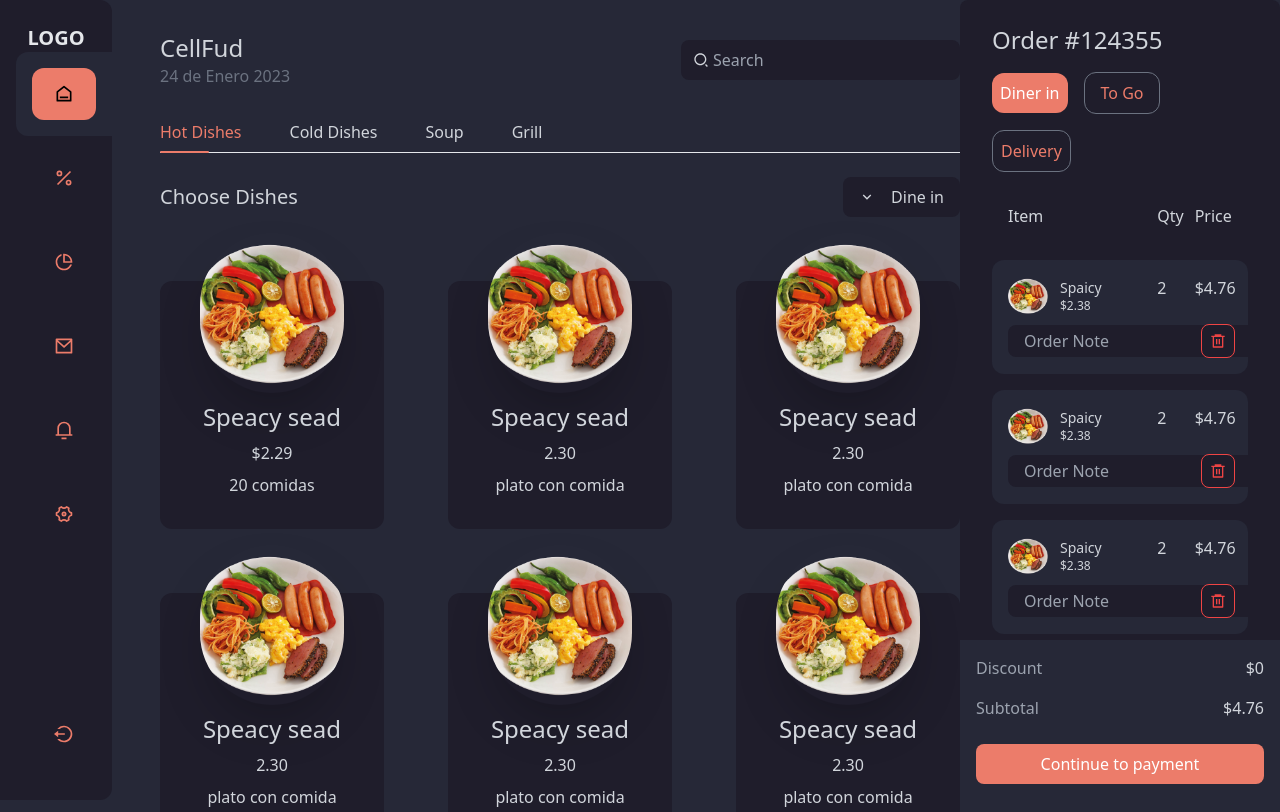
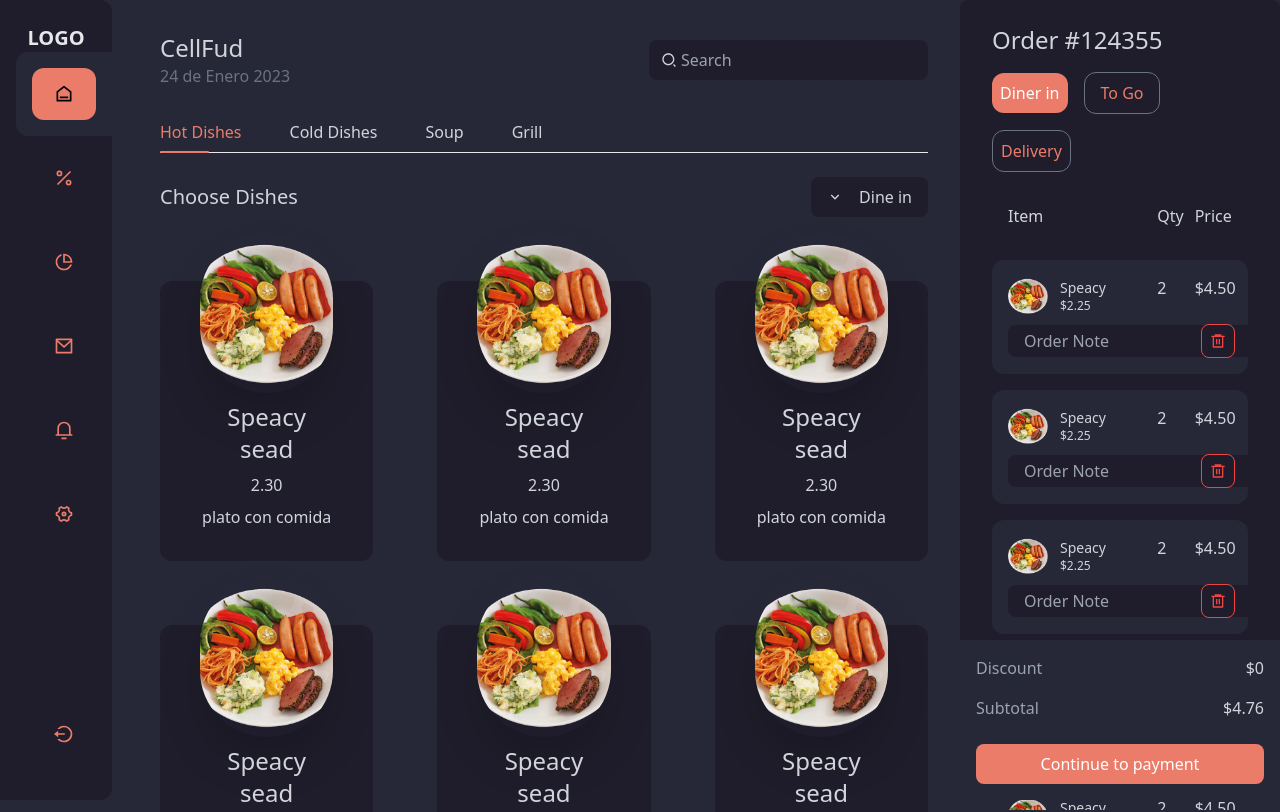
Before and after one commit to luismeneses07/plantilla_Pagina_Online, a React (Vite) app: page / in a window 1280 px wide. Shown: the top 812 px of the page. Built offline with nearby package versions, Linux system fonts and the light colour scheme.

Commit message:
finished template

```diff
--- a/src/App.jsx
+++ b/src/App.jsx
@@ -6,12 +6,11 @@ import {
   RiPieChartLine,
   RiUser3Line,
   RiCloseLine,
-  RiSearch2Line,
   RiArrowDownSLine,
-  RiDeleteBin6Line,
 } from "react-icons/ri";
+import Car from "./components/shared/Car";
+import Header from "./components/shared/Header";
 import Card from "./components/shared/Card";
-import Product from "./components/shared/Product";
 function App() {
   const [showMenu, setShowMenu] = useState(false);
   const [showOrden, setShowOrden] = useState(false);
@@ -32,6 +31,7 @@ function App() {
   return (
     <div className="bg-[#262837] w-full min-h-screen">
       <Sidebar showMenu={showMenu} />
+      <Car showOrden={showOrden} setShowOrden={setShowOrden} />
       {/*menu movil*/}
       <nav className="bg-[#1F1D2B] lg:hidden fixed w-full bottom-0 left-0 text-2xl text-gray-400 py-2 px-8 flex items-center justify-between rounded-tl-xl rounded-tr-xl">
         <button className=" p-2">
@@ -47,45 +47,9 @@ function App() {
           {showMenu ? <RiCloseLine /> : <RiMenu3Fill />}
         </button>
       </nav>
-      <main className="lg:pl-32 grid grid-cols-1 lg:grid-cols-8 pb-20">
-        <div className="lg:col-span-6 md:p-8 p-4">
-          <header className="">
-            {/* Title and search */}
-            <div className="flex flex-col md:flex-row md:justify-between md:items-center gap-4 mb-6">
-              <div>
-                <h1 className="text-2xl text-gray-300">CellFud</h1>
-                <p className="text-gray-500">24 de Enero 2023</p>
-              </div>
-              <form action="">
-                <div className="w-full relative">
-                  <RiSearch2Line className="absolute left-3 top-1/2 -translate-y-1/2 text-gray-300" />
-                  <input
-                    type="text"
-                    placeholder="Search"
-                    className="bg-[#1F1D2B] w-full py-2 pl-8 pr-4 rounded-lg text-gray-300 outline-none"
-                  />
-                </div>
-              </form>
-            </div>
-            {/* Tabs*/}
-            <nav className="text-gray-300 flex items-center justify-between md:justify-start md:gap-8 border-b mb-6">
-              <a
-                href=""
-                className="relative py-2 pr-4 before:w-1/2 before:h-[2px] before:absolute before:bg-[#ec7c6a] before:left-0 before:rounded-full before:-bottom-[1px] text-[#ec7c6a]"
-              >
-                Hot Dishes
-              </a>
-              <a href="" className="py-2 pr-4">
-                Cold Dishes
-              </a>
-              <a href="" className="py-2 pr-4">
-                Soup
-              </a>
-              <a href="" className="py-2">
-                Grill
-              </a>
-            </nav>
-          </header>
+      <main className="lg:pl-32 lg:pr-80  pb-20">
+        <div className="md:p-8 p-4">
+          <Header />
           {/* Title content */}
           <div className="flex items-center justify-between mb-16">
             <h2 className="text-xl text-gray-300">Choose Dishes</h2>
@@ -97,16 +61,11 @@ function App() {
           {/*content*/}
           <div className=" grid grid-cols-1 md:grid-cols-2 lg:grid-cols-3 gap-16">
             {/* Card */}
-            <div className="bg-[#1F1D2B] py-8 px-10 rounded-xl flex flex-col items-center gap-2 text-gray-300 text-center">
-              <img
-                src="comida.png"
-                alt="plato comida"
-                className="w-40 h-40 object-cover -mt-20 shadow-2xl rounded-full"
-              />
-              <p className="text-2xl">Speacy sead</p>
-              <span>$2.29</span>
-              <p>20 comidas</p>
-            </div>
+            <Card
+              img="comida.png"
+              price="2.30"
+              description="plato con comida"
+            />
             <Card
               img="comida.png"
               price="2.30"
@@ -134,62 +93,6 @@ function App() {
             />
           </div>
         </div>
-        <div
-          className={`lg:col-span-2 fixed right-0 top-0 bg-[#1F1D2B] w-full h-full lg:w-80 lg:right-0 transition-all rounded-lg ${
-            showOrden ? "right-0" : "-right-full"
-          }`}
-        >
-          {/*orders */}
-          <div className="relative pt-16 lg:pt-2 text-gray-300 p-8 h-full">
-            <RiCloseLine
-              onClick={toggleOrder}
-              className="lg:hidden absolute left-4 top-4 p-3 box-content text-gray-300 bg-[#262837] rounded-full text-xl"
-            />
-            <h1 className="text-2xl my-4">Order #124355</h1>
-            {/* pilss */}
-            <div className="flex flex-wrap items-center gap-4 mb-4 lg:gap-4">
-              <button className="bg-[#ec7c6a] text-white py-2 px-4 rounded-xl lg:px-2">
-                Diner in
-              </button>
-              <button className={classBtn}>To Go</button>
-              <button className="text-[#ec7c6a]  py-2 px-4 rounded-xl border border-gray-500 lg:px-2">
-                Delivery
-              </button>
-            </div>
-            {/* Car */}
-            <div>
-              <div className="grid grid-cols-6 mb-4 p-4">
-                <h5 className="col-span-4">Item</h5>
-                <h5>Qty</h5>
-                <h5>Price</h5>
-              </div>
-              {/* Products */}
-              <div className="h-[400px] overflow-y-scroll md:h-[700px] lg:h-[550px]">
-                {/* product */}
-                <Product/>
-                <Product/>
-                <Product/>
-                <Product/>
-              </div>
-            </div>
-            {/*sumit paymet*/}
-            <div className="bg-[#262837] absolute w-full bottom-0 left-0 p-4">
-              <div className="flex items-center justify-between mb-4">
-                <span className="text-gray-400">Discount</span>
-                <span>$0</span>
-              </div>
-              <div className="flex items-center justify-between mb-6">
-                <span className="text-gray-400">Subtotal</span>
-                <span>$4.76</span>
-              </div>
-              <div>
-                <button className="bg-[#ec7c6a] text-white w-full py-2 px-4 rounded-lg">
-                  Continue to payment
-                </button>
-              </div>
-            </div>
-          </div>
-        </div>
       </main>
     </div>
   );
--- /dev/null
+++ b/src/components/shared/Car.jsx
@@ -0,0 +1,72 @@
+import React from "react";
+import {
+  RiCloseLine,
+} from "react-icons/ri";
+import Product from "./Product";
+{/* Desing Car */}
+const Car = (props) => {
+  const { showOrden , setShowOrden } = props;
+  const classBtn =
+    "text-[#ec7c6a]  py-2 px-4 rounded-xl border border-gray-500";
+  return (
+    <div
+      className={`lg:col-span-2 fixed right-0 top-0 bg-[#1F1D2B] w-full h-full lg:w-80 lg:right-0 transition-all rounded-lg z-50 ${
+        showOrden ? "right-0" : "-right-full"
+      }`}
+    >
+      {/*orders */}
+      <div className="relative pt-16 lg:pt-2 text-gray-300 p-8 h-full">
+        <RiCloseLine
+          onClick={() => setShowOrden(false)}
+          className="lg:hidden absolute left-4 top-4 p-3 box-content text-gray-300 bg-[#262837] rounded-full text-xl"
+        />
+        <h1 className="text-2xl my-4">Order #124355</h1>
+        {/* pilss */}
+        <div className="flex flex-wrap items-center gap-4 mb-4 lg:gap-4">
+          <button className="bg-[#ec7c6a] text-white py-2 px-4 rounded-xl lg:px-2">
+            Diner in
+          </button>
+          <button className={classBtn}>To Go</button>
+          <button className="text-[#ec7c6a]  py-2 px-4 rounded-xl border border-gray-500 lg:px-2">
+            Delivery
+          </button>
+        </div>
+        {/* Car */}
+        <div>
+          <div className="grid grid-cols-6 mb-4 p-4">
+            <h5 className="col-span-4">Item</h5>
+            <h5>Qty</h5>
+            <h5>Price</h5>
+          </div>
+          {/* Products */}
+          <div className="h-[400px] overflow-y-scroll scrollbar md:h-[700px] lg:h-[550px]">
+            {/* product */}
+            <Product eat="Speacy" price="$2.25" inventory="2" total="$4.50"/>
+            <Product eat="Speacy" price="$2.25" inventory="2" total="$4.50"/>
+            <Product eat="Speacy" price="$2.25" inventory="2" total="$4.50"/>
+            <Product eat="Speacy" price="$2.25" inventory="2" total="$4.50"/>
+            <Product eat="Speacy" price="$2.25" inventory="2" total="$4.50"/>
+          </div>
+        </div>
+        {/*sumit paymet*/}
+        <div className="bg-[#262837] absolute w-full bottom-0 left-0 p-4">
+          <div className="flex items-center justify-between mb-4">
+            <span className="text-gray-400">Discount</span>
+            <span>$0</span>
+          </div>
+          <div className="flex items-center justify-between mb-6">
+            <span className="text-gray-400">Subtotal</span>
+            <span>$4.76</span>
+          </div>
+          <div>
+            <button className="bg-[#ec7c6a] text-white w-full py-2 px-4 rounded-lg">
+              Continue to payment
+            </button>
+          </div>
+        </div>
+      </div>
+    </div>
+  );
+};
+
+export default Car;
--- /dev/null
+++ b/src/components/shared/Header.jsx
@@ -0,0 +1,46 @@
+import React from "react";
+import { RiSearch2Line } from "react-icons/ri";
+
+const Header = () => {
+  return (
+    <header className="">
+      {/* Title and search */}
+      <div className="flex flex-col md:flex-row md:justify-between md:items-center gap-4 mb-6">
+        <div>
+          <h1 className="text-2xl text-gray-300">CellFud</h1>
+          <p className="text-gray-500">24 de Enero 2023</p>
+        </div>
+        <form action="">
+          <div className="w-full relative">
+            <RiSearch2Line className="absolute left-3 top-1/2 -translate-y-1/2 text-gray-300" />
+            <input
+              type="text"
+              placeholder="Search"
+              className="bg-[#1F1D2B] w-full py-2 pl-8 pr-4 rounded-lg text-gray-300 outline-none"
+            />
+          </div>
+        </form>
+      </div>
+      {/* Tabs*/}
+      <nav className="text-gray-300 flex items-center justify-between md:justify-start md:gap-8 border-b mb-6">
+        <a
+          href=""
+          className="relative py-2 pr-4 before:w-1/2 before:h-[2px] before:absolute before:bg-[#ec7c6a] before:left-0 before:rounded-full before:-bottom-[1px] text-[#ec7c6a]"
+        >
+          Hot Dishes
+        </a>
+        <a href="" className="py-2 pr-4">
+          Cold Dishes
+        </a>
+        <a href="" className="py-2 pr-4">
+          Soup
+        </a>
+        <a href="" className="py-2">
+          Grill
+        </a>
+      </nav>
+    </header>
+  );
+};
+
+export default Header;
--- a/src/components/shared/Product.jsx
+++ b/src/components/shared/Product.jsx
@@ -3,7 +3,7 @@ import {
     RiDeleteBin6Line
   } from "react-icons/ri";
 
-const Product = () => {
+const Product = (props) => {
     return (
         <div className="bg-[#262837] p-4 rounded-xl mb-4">
           <div className="grid grid-cols-6 mb-2">
@@ -15,17 +15,17 @@ const Product = () => {
                 className="w-10 h-10 object-cover"
               />
               <div>
-                <h5 className="text-sm">Spaicy</h5>
-                <p className="text-xs text-gray-300">$2.38</p>
+                <h5 className="text-sm">{props.eat}</h5>
+                <p className="text-xs text-gray-300">{props.price}</p>
               </div>
             </div>
             {/* Qty */}
             <div>
-              <span>2</span>
+              <span>{props.inventory}</span>
             </div>
             {/* price */}
             <div>
-              <span>$4.76</span>
+              <span>{props.total}</span>
             </div>
           </div>
           {/* Note */}
--- a/src/index.css
+++ b/src/index.css
@@ -1,3 +1,25 @@
 @tailwind base;
 @tailwind components;
 @tailwind utilities;
+
+@layer utilities {
+  .scrollbar::-webkit-scrollbar {
+    width: 10px;
+    height: 10px;
+  }
+
+  .scrollbar::-webkit-scrollbar-track {
+    border-radius: 10vh;
+    background: #7e5f1800;
+  }
+
+  .scrollbar::-webkit-scrollbar-thumb {
+    background: #1F1D2B;
+    border-radius: 10vh;
+    border: 1px solid #9889f0;
+  }
+
+  .scrollbar::-webkit-scrollbar-thumb:hover {
+    background: #c0a0b9;
+  }
+}
```
Also changed, not shown: src/components/shared/Card.jsx (+4 -8 lines).
